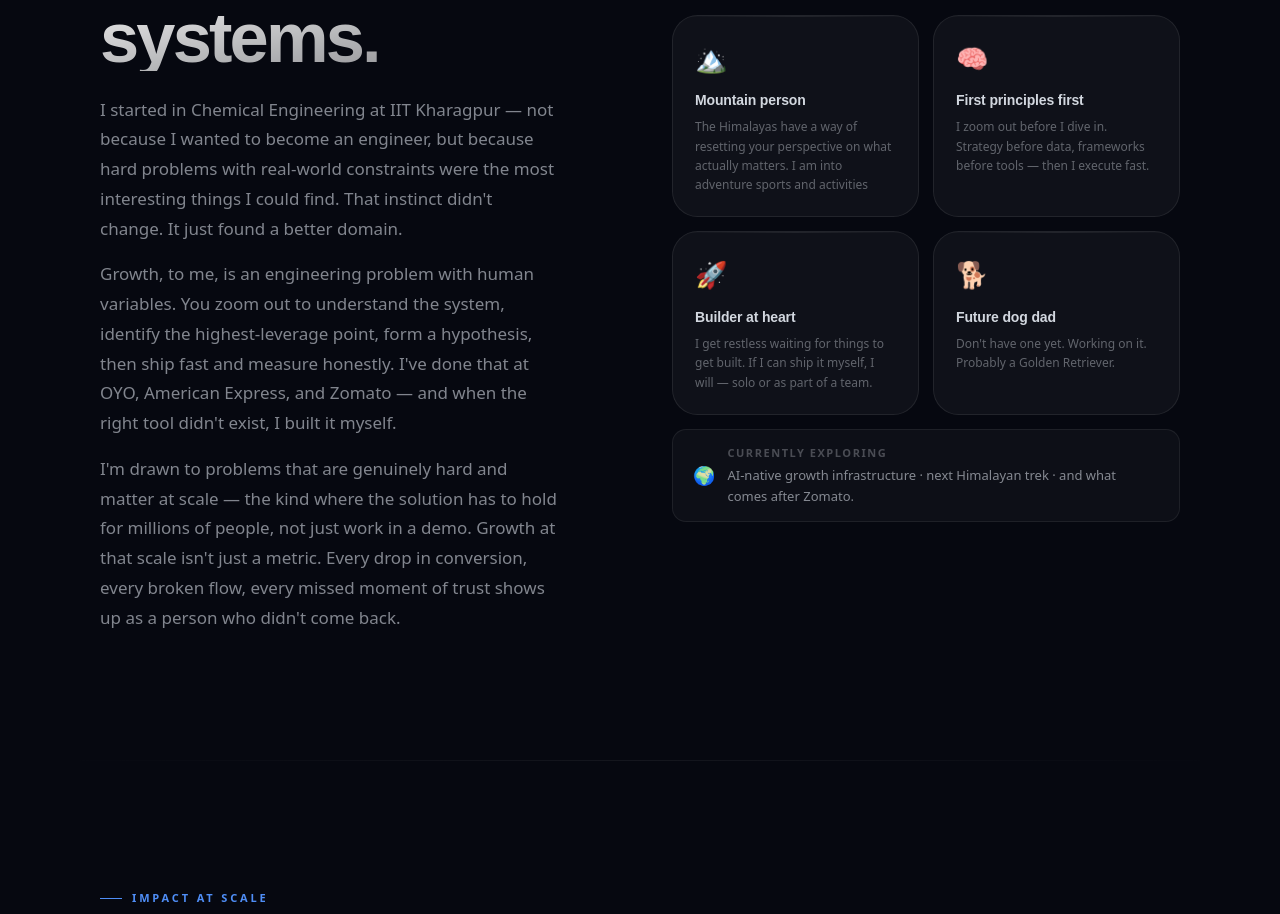
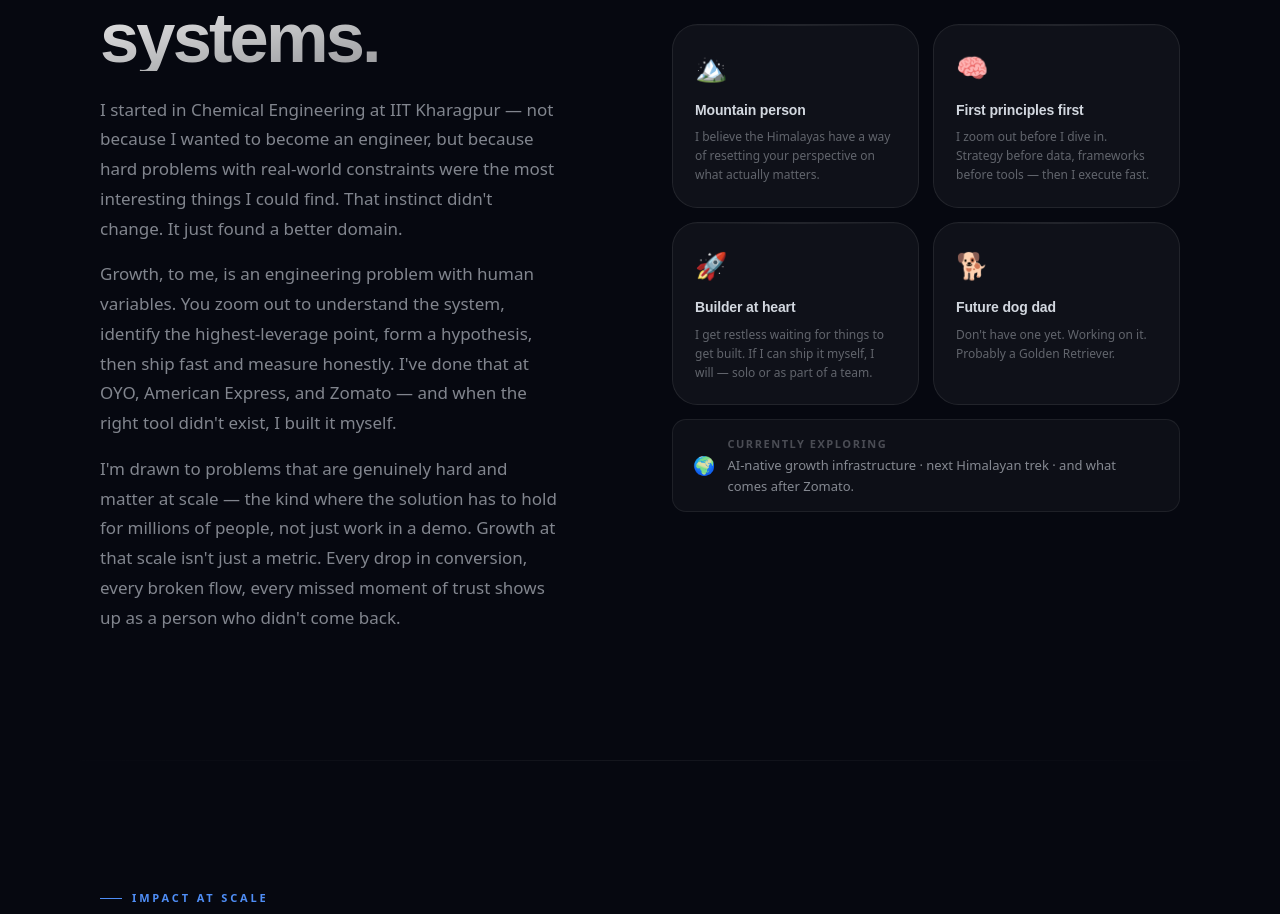
Before and after one commit to munshialok3/alok-ai-lab, a Next.js app: page / in a window 1280 px wide. Shown: the part 1067-1981 px from the top of the page. Built offline with nearby package versions, Linux system fonts and the light colour scheme; no server answers.

Commit message:
Update About.tsx

```diff
--- a/src/components/About.tsx
+++ b/src/components/About.tsx
@@ -7,7 +7,7 @@ const SIGNALS = [
   {
     icon: '🏔️',
     label: 'Mountain person',
-    detail: 'The Himalayas have a way of resetting your perspective on what actually matters. I am into adventure sports and activities',
+    detail: 'I believe the Himalayas have a way of resetting your perspective on what actually matters.',
   },
   {
     icon: '🧠',
```
